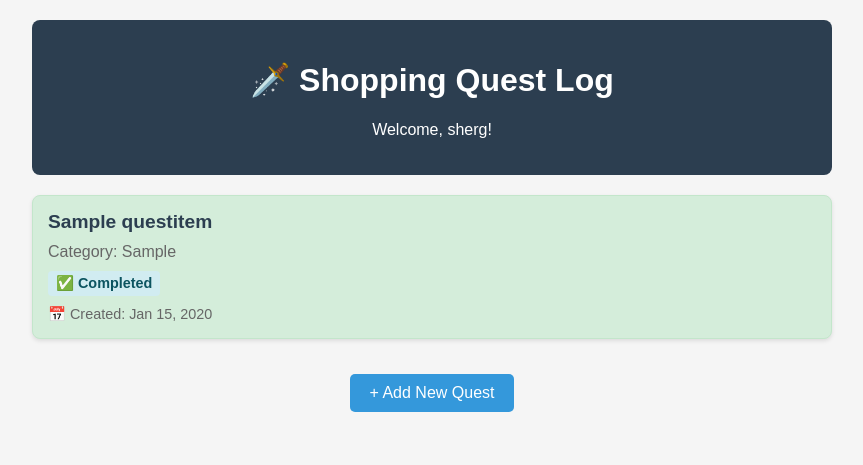
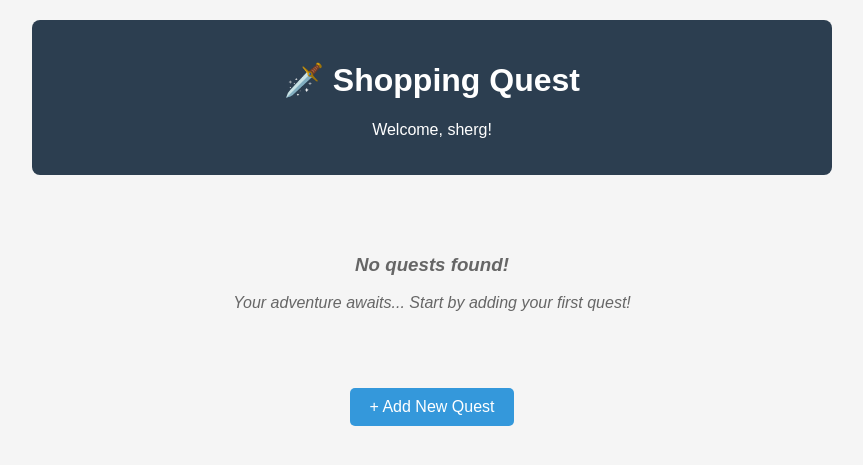
Before and after one commit to DavidShergold/capstone-shopping-quest, a Django app: page / in a window 1280 px wide. Shown: the top 465 px of the page, without its empty margins (208-1071 px from the left). Run offline with Django 5.2, Linux system fonts and the light colour scheme; a user stored in the database is signed in; tables that the repository leaves empty hold one stand-in row (values such as "Sample post"); data that the repository does not hold is empty.

Commit message:
Fix broken imports and references after renaming to QuestLog

```diff
--- a/quests/admin.py
+++ b/quests/admin.py
@@ -1,10 +1,10 @@
 from django.contrib import admin
-from .models import QuestItem
+from .models import QuestLog
 
 # Register your models here.
 
-@admin.register(QuestItem)
-class QuestItemAdmin(admin.ModelAdmin):
+@admin.register(QuestLog)
+class QuestLogAdmin(admin.ModelAdmin):
     list_display = ['name', 'category', 'is_completed', 'adventurer', 'created_at']
     list_filter = ['is_completed', 'category', 'created_at']
     search_fields = ['name', 'category']
--- a/quests/models.py
+++ b/quests/models.py
@@ -4,7 +4,7 @@
 from django.db import models
 from django.contrib.auth.models import User
 
-class QuestItem(models.Model):
+class QuestLog(models.Model):
     name = models.CharField(max_length=100)
     is_completed = models.BooleanField(default=False)
     category = models.CharField(max_length=50, blank=True)
--- a/quests/templates/quests/quest_log.html
+++ b/quests/templates/quests/quest_log.html
@@ -79,7 +79,7 @@
 </head>
 <body>
     <div class="header">
-        <h1>🗡️ Shopping Quest Log</h1>
+        <h1>🗡️ Shopping Quest</h1>
         <p>Welcome, {{ user.username|default:"Adventurer" }}!</p>
     </div>
 
--- a/quests/views.py
+++ b/quests/views.py
@@ -1,9 +1,9 @@
 from django.shortcuts import render
-from .models import QuestItem
+from .models import QuestLog
 
 def quest_log(request):
     if request.user.is_authenticated:
-        items = QuestItem.objects.filter(adventurer=request.user)
+        items = QuestLog.objects.filter(adventurer=request.user)
     else:
         items = []
     return render(request, 'quests/quest_log.html', {'items': items})
```
Also changed, not shown: db.sqlite3, quests/migrations/0002_rename_questitem_questlog.py (added).
